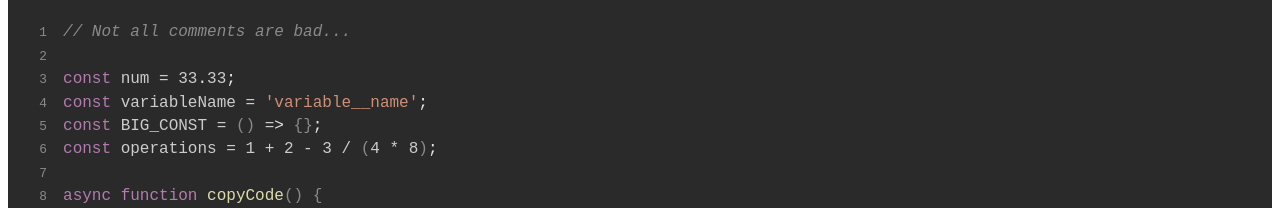
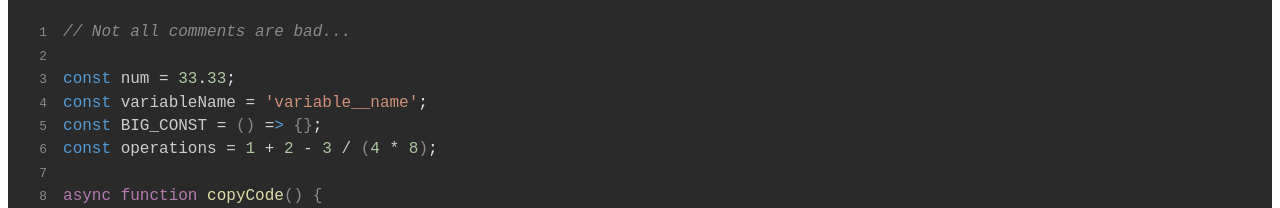
Before and after one commit to graphieros/vue-hi-code, a Vue app: page / in a window 1280 px wide. Shown: the part 535-743 px from the top of the page. Built offline with nearby package versions, Linux system fonts and the light colour scheme.

Commit message:
Improve ts

```diff
--- a/src/components/vue-hi-code.vue
+++ b/src/components/vue-hi-code.vue
@@ -180,34 +180,68 @@ function highlightCode(code, language) {
             .replace(/<\/span>\s*(?=\w)/g, '</span>\n')
 
     } else if (['javascript', 'typescript'].includes(language)) {
-        // 1) Temporarily replace angle brackets
+        // 1) Temporarily preserve generics with non-word delimiters
         code = code.replace(/</g, '‹').replace(/>/g, '›');
 
-        // 2) Define keyword lists
-        const baseKeywords = ['const', 'let', 'var', 'function', 'return', 'if', 'else', 'for', 'while', 'switch', 'case', 'break', 'continue', 'try', 'catch', 'throw', 'class', 'extends', 'import', 'export', 'default', 'new', 'async', 'await'];
-        const tsKeywords = ['type', 'interface', 'enum', 'implements', 'public', 'private', 'protected', 'readonly', 'abstract', 'namespace', 'declare', 'module', 'from', 'as', 'keyof', 'infer', 'instanceof', 'typeof', 'never', 'unknown', 'any', 'void', 'boolean', 'number', 'string', 'symbol', 'bigint'];
-        const allKeywords = Array.from(new Set([...baseKeywords, ...(language === 'typescript' ? tsKeywords : [])]));
+        // 2) JS & TS keywords
+        const baseKeywords = [
+            'const', 'let', 'var', 'function', 'return', 'if', 'else', 'for', 'while',
+            'switch', 'case', 'break', 'continue', 'try', 'catch', 'throw', 'class',
+            'extends', 'import', 'export', 'default', 'new', 'async', 'await'
+        ];
+        const tsKeywords = [
+            'type', 'interface', 'enum', 'implements', 'public', 'private', 'protected',
+            'readonly', 'abstract', 'namespace', 'declare', 'module', 'from', 'as',
+            'keyof', 'infer', 'instanceof', 'typeof', 'never', 'unknown', 'any', 'void',
+            'boolean', 'number', 'string', 'symbol', 'bigint'
+        ];
+        const allKeywords = Array.from(
+            new Set([
+                ...baseKeywords,
+                ...(language === 'typescript' ? tsKeywords : [])
+            ])
+        );
         const keywordsPattern = new RegExp(`\\b(?:${allKeywords.join('|')})\\b`, 'g');
-        const functionNamePattern = /\b([a-zA-Z_][\w]*)\s*(?=\()/g;
+
+        // 3) Other token patterns
+        const functionNamePattern = /\b([a-zA-Z_]\w*)\s*(?=\()/g;
         const stringPattern = /(["'`])(?:(?=(\\?))\2.)*?\1/g;
         const commentPattern = /(\/\*[\s\S]*?\*\/|\/\/.*)/g;
-        const variablePattern = /(?<!["'`])\\b(?:const|let|var)\\b\s+([a-zA-Z_$][\w$]*)(?!["'`])(?=(?:[^"'`]*["'`][^"'`]*["'`])*[^"'`]*)/g;
-        const numberPattern = /\\b\d+(\.\d+)?\\b/g;
+        const variablePattern = /(?<!["'`])\b(?:const|let|var)\b\s+([A-Za-z_$][\w$]*)(?!["'`])(?=(?:[^"'`]*["'`][^"'`]*["'`])*[^"'`]*$)/g;
+        const numberPattern = /\b\d+(\.\d+)?\b/g;
 
-        // 3) Extract placeholders
+        // 4) Placeholder storage
         const placeholders = { keys: [], vars: [], strs: [], comms: [], nums: [] };
+
         let tmp = code
-            .replace(variablePattern, (m, v) => { placeholders.keys.push(m.split(' ')[0]); placeholders.vars.push(v); return `__KEYWORD_PLACEHOLDER_${placeholders.keys.length - 1}__ ${v}`; })
-            .replace(stringPattern, m => { placeholders.strs.push(m); return `__STRING_PLACEHOLDER_${placeholders.strs.length - 1}__`; })
-            .replace(commentPattern, m => { placeholders.comms.push(m); return `__COMMENT_PLACEHOLDER_${placeholders.comms.length - 1}__`; })
-            .replace(numberPattern, m => { placeholders.nums.push(m); return `__NUMBER_PLACEHOLDER_${placeholders.nums.length - 1}__`; });
+            // preserve variable keywords
+            .replace(variablePattern, (m, v) => {
+                placeholders.keys.push(m.split(' ')[0]);
+                placeholders.vars.push(v);
+                return `__KEYWORD_PLACEHOLDER_${placeholders.keys.length - 1}__ ${v}`;
+            })
+            // strings
+            .replace(stringPattern, m => {
+                placeholders.strs.push(m);
+                return `__STRING_PLACEHOLDER_${placeholders.strs.length - 1}__`;
+            })
+            // comments
+            .replace(commentPattern, m => {
+                placeholders.comms.push(m);
+                return `__COMMENT_PLACEHOLDER_${placeholders.comms.length - 1}__`;
+            })
+            // numbers
+            .replace(numberPattern, m => {
+                placeholders.nums.push(m);
+                return `__NUMBER_PLACEHOLDER_${placeholders.nums.length - 1}__`;
+            });
 
-        // 4) Highlight keywords & function calls
+        // 5) Highlight keywords & function calls
         tmp = tmp
             .replace(keywordsPattern, '<span class="code-keyword">$&</span>')
             .replace(functionNamePattern, '<span class="code-function">$1</span>');
 
-        // 5) Restore placeholders & punctuations
+        // 6) Restore placeholders & punctuation
         tmp = tmp
             .replace(/__COMMENT_PLACEHOLDER_(\d+)__/g, (_, i) => `<span class="code-comment">${placeholders.comms[i]}</span>`)
             .replace(/__STRING_PLACEHOLDER_(\d+)__/g, (_, i) => `<span class="code-string">${placeholders.strs[i]}</span>`)
@@ -223,19 +257,27 @@ function highlightCode(code, language) {
             .replace(/\./g, `<span class="code-punctuation">.</span>`)
             .replace(/,/g, `<span class="code-punctuation">,</span>`);
 
-        // 6) Restore generics-only angle brackets
-        // Opening: only ‹ before identifier, not "<=", not "=>"
-        tmp = tmp.replace(/‹(?=[A-Za-z_$])/g, `<span class="code-brackets">&lt;</span>`);
-        // Closing: only › after identifier, not ">=", not "=>"
-        tmp = tmp.replace(/(?<=[A-Za-z0-9_$])›/g, `<span class="code-brackets">&gt;</span>`);
-        // 7) Fallback for any remaining standalone delimiters (comparisons, arrows)
-        tmp = tmp.replace(/‹/g, `<span class="code-punctuation">&lt;</span>`)
-            .replace(/›/g, `<span class="code-punctuation">&gt;</span>`);
+        // 7) Restore generics angle brackets
+        tmp = tmp
+            .replace(/‹/g, `<span class="code-brackets">&lt;</span>`)
+            .replace(/›/g, `<span class="code-brackets">&gt;</span>`);
 
-        // 8) Highlight reserved globals
-        const reservedPattern = /\b(?:Array|String|RegExp|Date|Promise|Map|Set|WeakMap|WeakSet|Symbol|Math|JSON|Reflect|Proxy)\b/g;
+        // 8) Highlight reserved globals & TS utility types
+        const reservedGlobals = [
+            'Array', 'String', 'RegExp', 'Date', 'Promise', 'Map', 'Set', 'WeakMap', 'WeakSet',
+            'Symbol', 'Math', 'JSON', 'Reflect', 'Proxy'
+        ];
+        const tsUtils = [
+            'Partial', 'Required', 'Readonly', 'Record', 'Pick', 'Omit', 'Exclude', 'Extract',
+            'NonNullable', 'Parameters', 'ReturnType', 'InstanceType', 'ConstructorParameters',
+            'ThisType'
+        ];
+        const reservedPattern = new RegExp(
+            `\\b(?:${[...reservedGlobals, ...tsUtils].join('|')})\\b`, 'g'
+        );
         tmp = tmp.replace(reservedPattern, '<span class="code-js-reserved">$&</span>');
 
+        // 9) Commit back
         code = tmp;
     } else if (language === 'error') {
         code = `<div class="code-error">${code}</div>`;
```
Also changed, not shown: package.json (line endings or trailing spaces).
